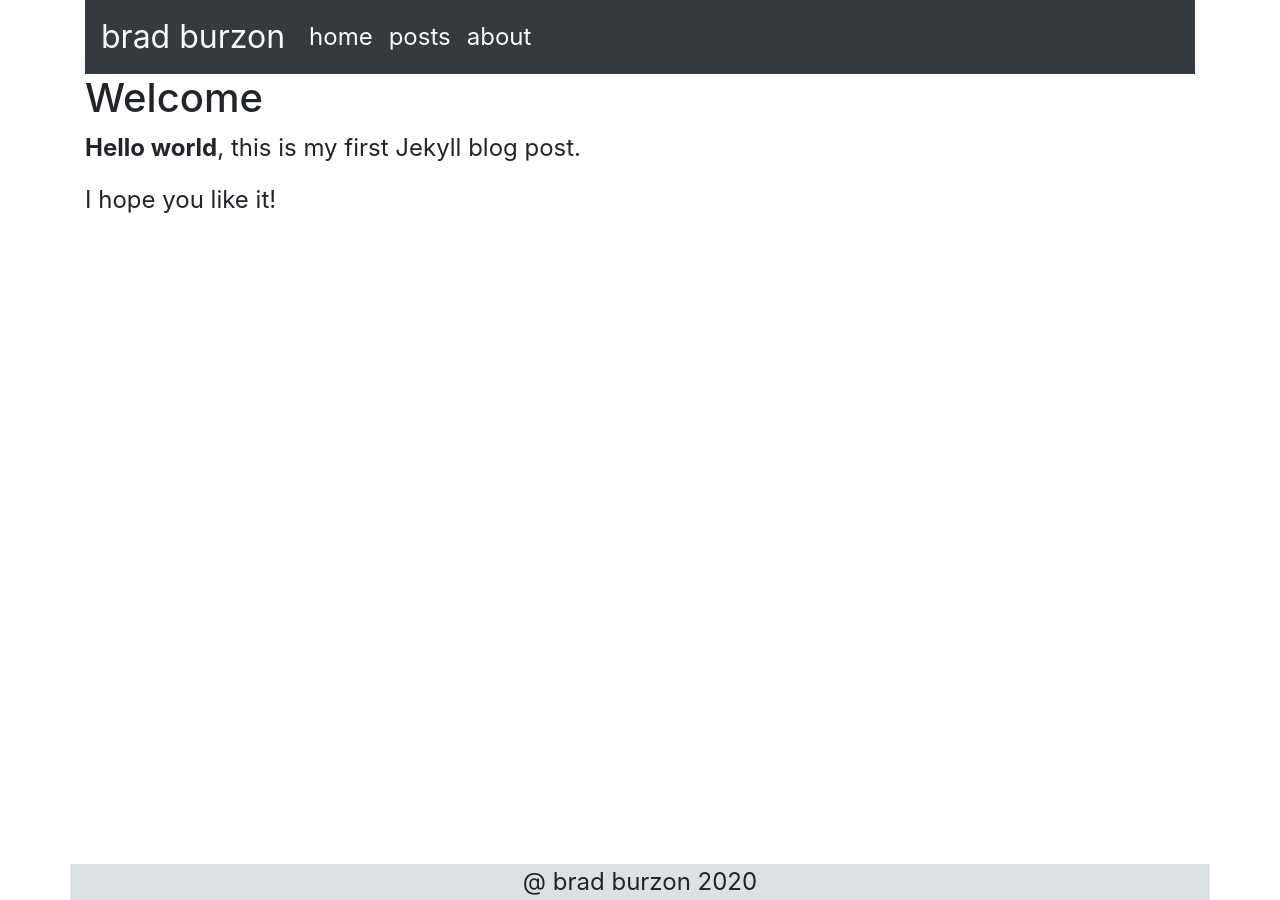
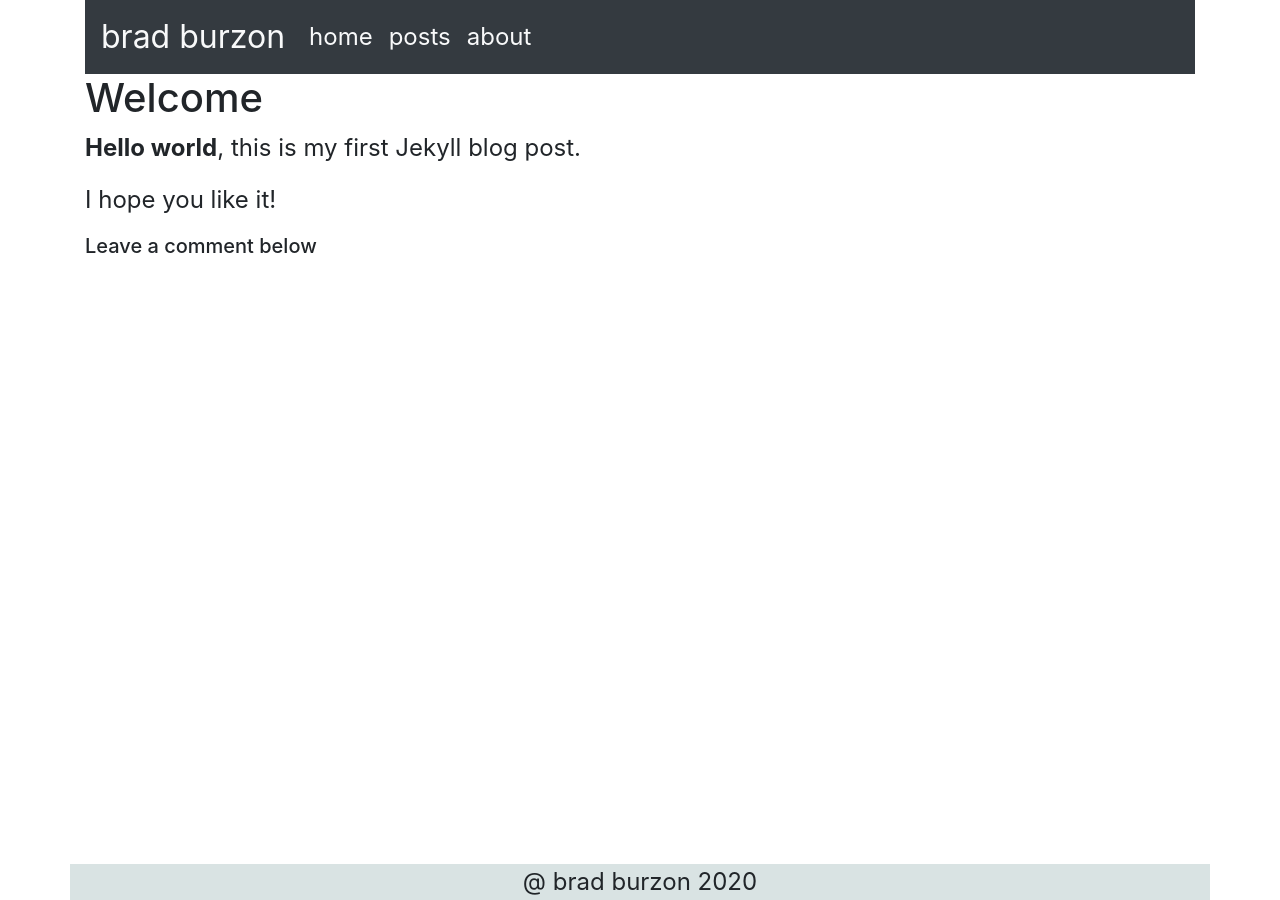
Before and after one commit to bradburzon/BradBurzon, a Jekyll site: the page built from _posts/2020-01-28-first-post.md, in a window 1280 px wide. Built offline with Jekyll 4.4.1, drawn with Linux system fonts in a browser that asks for light colours; nearby versions of some CDN libraries; comment, search, counter and statistics services are not loaded.

Commit message:
added comment with Commento script

```diff
--- a/_posts/2020-01-28-first-post.md
+++ b/_posts/2020-01-28-first-post.md
@@ -8,3 +8,7 @@ title:  "First Post"
 **Hello world**, this is my first Jekyll blog post.
 
 I hope you like it!
+
+##### Leave a comment below
+<div id="commento"></div>
+<script src="https://cdn.commento.io/js/commento.js"></script>
```
